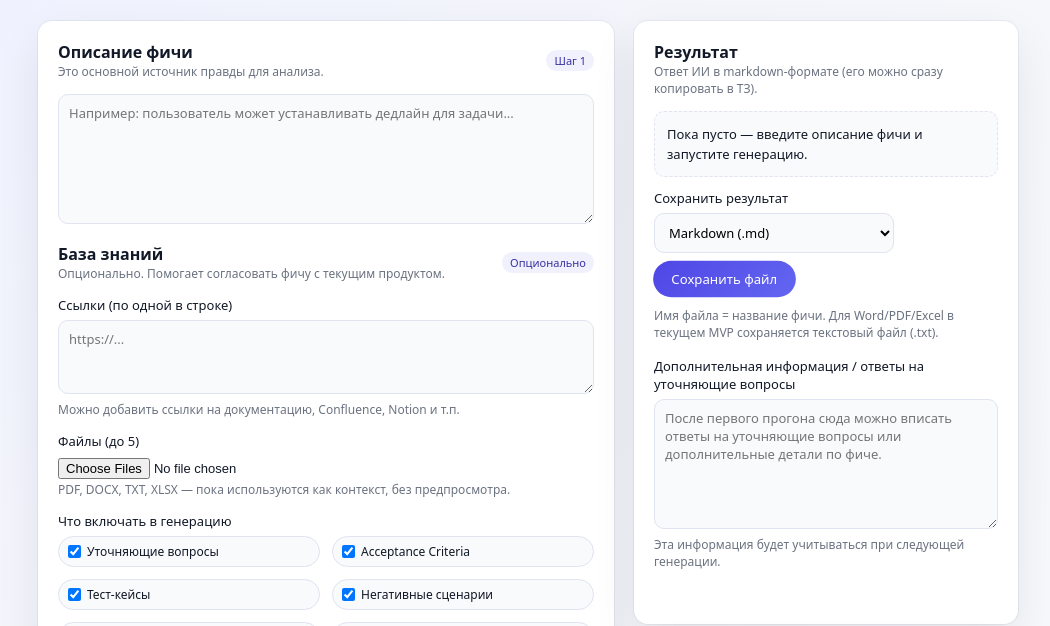
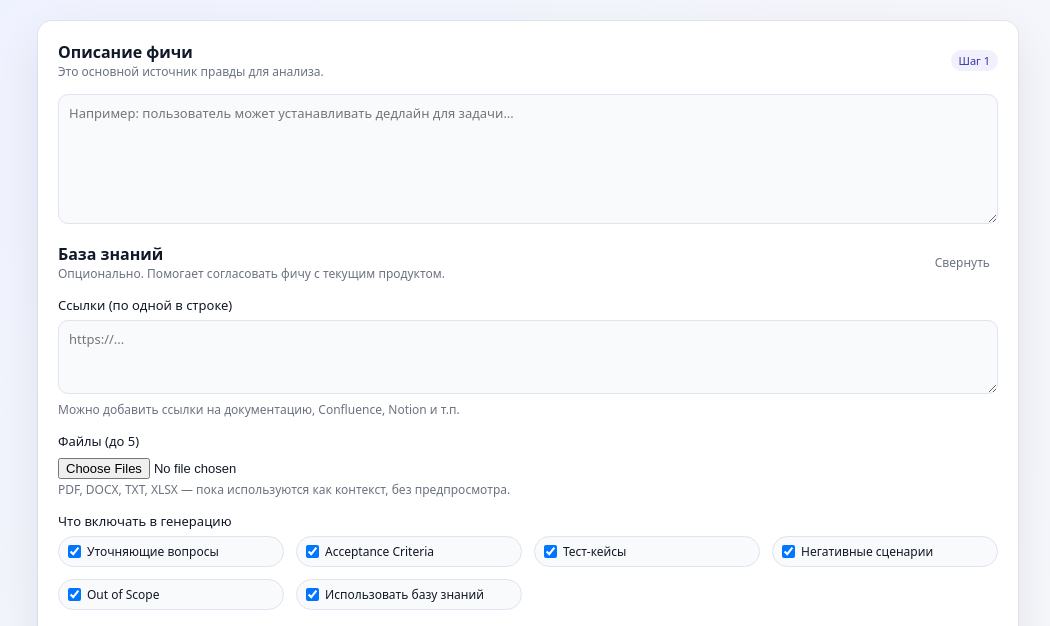
Before and after one commit to chipolina/feature-requirements-mvp, a plain HTML site: page index.html in a window 1280 px wide. Shown: the part 100-726 px from the top of the page, without its empty margins (112-1162 px from the left). Drawn offline with Linux system fonts and the light colour scheme.

Commit message:
collapse/expand KB block

```diff
--- a/index.html
+++ b/index.html
@@ -43,7 +43,7 @@
 
         .layout {
             display: grid;
-            grid-template-columns: minmax(0, 2.1fr) minmax(0, 1.4fr);
+            grid-template-columns: 1fr;
             gap: 20px;
         }
         @media (max-width: 900px) {
@@ -119,6 +119,37 @@
             color: var(--text-muted);
             margin-top: 2px;
         }
+        .kb-block {
+            margin-top: 10px;
+        }
+
+        .kb-header {
+            cursor: pointer;
+        }
+
+        .kb-toggle-btn {
+            font-size: 12px;
+        }
+
+        /* контейнер с анимацией высоты/прозрачности */
+        .kb-content {
+            overflow: hidden;
+            max-height: 260px; /* хватает на 2 поля */
+            opacity: 1;
+            transform: translateY(0);
+            transition:
+                max-height 0.25s ease,
+                opacity 0.25s ease,
+                transform 0.25s ease;
+        }
+
+        /* состояние свернуто */
+        .kb-content.kb-collapsed {
+            max-height: 0;
+            opacity: 0;
+            transform: translateY(-4px);
+        }
+
 
         .checkbox-group {
             display: grid;
@@ -288,14 +319,19 @@
                     <textarea id="feature" required placeholder="Например: пользователь может устанавливать дедлайн для задачи..."></textarea>
                 </div>
 
-                <div class="card-header" style="margin-top: 10px;">
+                <!-- БЛОК БАЗЫ ЗНАНИЙ (collapsible) -->
+                <div class="kb-block">
+                    <div class="card-header kb-header">
                         <div>
                             <div class="card-title">База знаний</div>
                             <div class="card-subtitle">Опционально. Помогает согласовать фичу с текущим продуктом.</div>
                         </div>
-                    <span class="badge">Опционально</span>
+                        <button type="button" id="kbToggle" class="btn-ghost kb-toggle-btn">
+                            Свернуть
+                        </button>
                     </div>
 
+                    <div id="kbContent" class="kb-content">
                         <div class="field">
                             <label for="kbLinks">Ссылки (по одной в строке)</label>
                             <textarea id="kbLinks" rows="3" class="textarea-small" placeholder="https://..."></textarea>
@@ -307,6 +343,9 @@
                             <input type="file" id="kbFiles" multiple />
                             <div class="hint">PDF, DOCX, TXT, XLSX — пока используются как контекст, без предпросмотра.</div>
                         </div>
+                    </div>
+                </div>
+
 
                 <div class="field">
                     <label>Что включать в генерацию</label>
--- a/main.js
+++ b/main.js
@@ -135,3 +135,32 @@ document.getElementById("downloadBtn").addEventListener("click", () => {
     a.remove();
     URL.revokeObjectURL(url);
 });
+
+// Collapse / Expand базы знаний
+const kbToggleBtn = document.getElementById("kbToggle");
+const kbContent = document.getElementById("kbContent");
+
+if (kbToggleBtn && kbContent) {
+    let kbCollapsed = false;
+
+    const updateKbToggleText = () => {
+        kbToggleBtn.textContent = kbCollapsed ? "Показать" : "Свернуть";
+    };
+
+    kbToggleBtn.addEventListener("click", () => {
+        kbCollapsed = !kbCollapsed;
+        kbContent.classList.toggle("kb-collapsed", kbCollapsed);
+        updateKbToggleText();
+    });
+
+    // также позволим кликать по заголовку целиком
+    document.querySelector(".kb-header").addEventListener("click", (e) => {
+        // не дублируем клик по самой кнопке
+        if (e.target === kbToggleBtn) return;
+        kbCollapsed = !kbCollapsed;
+        kbContent.classList.toggle("kb-collapsed", kbCollapsed);
+        updateKbToggleText();
+    });
+
+    updateKbToggleText();
+}
```
Lines whose indentation alone changed are shown as unchanged.
